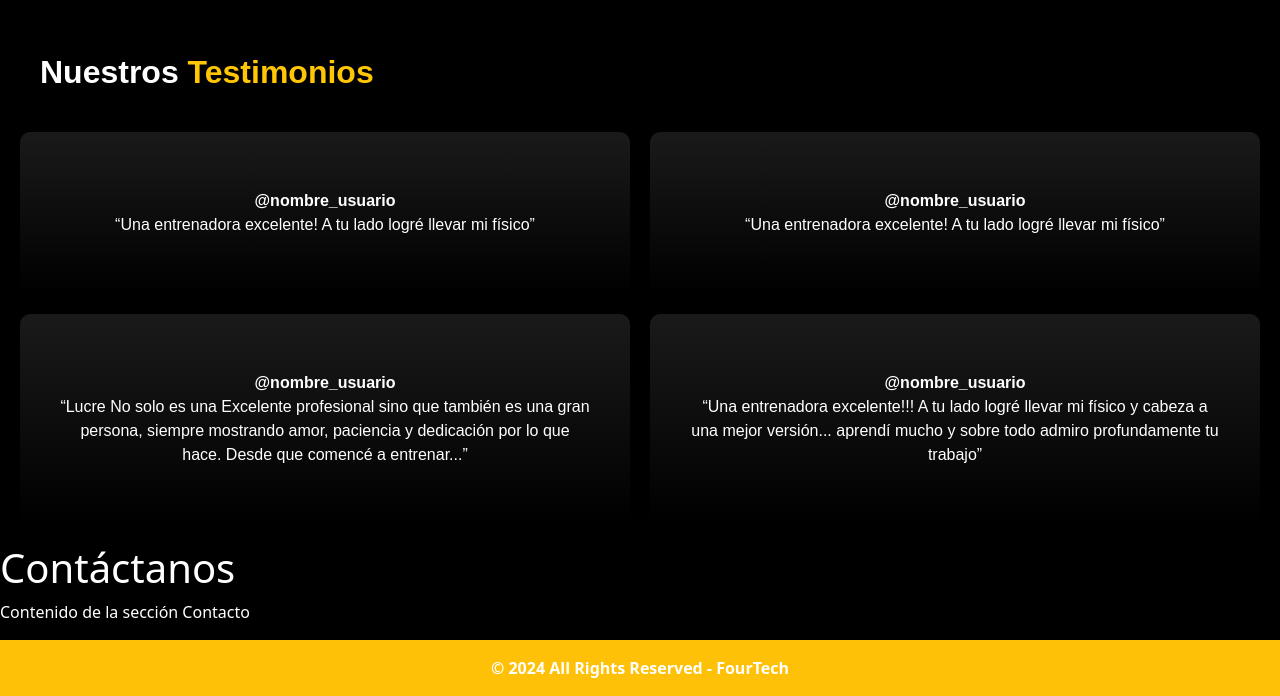
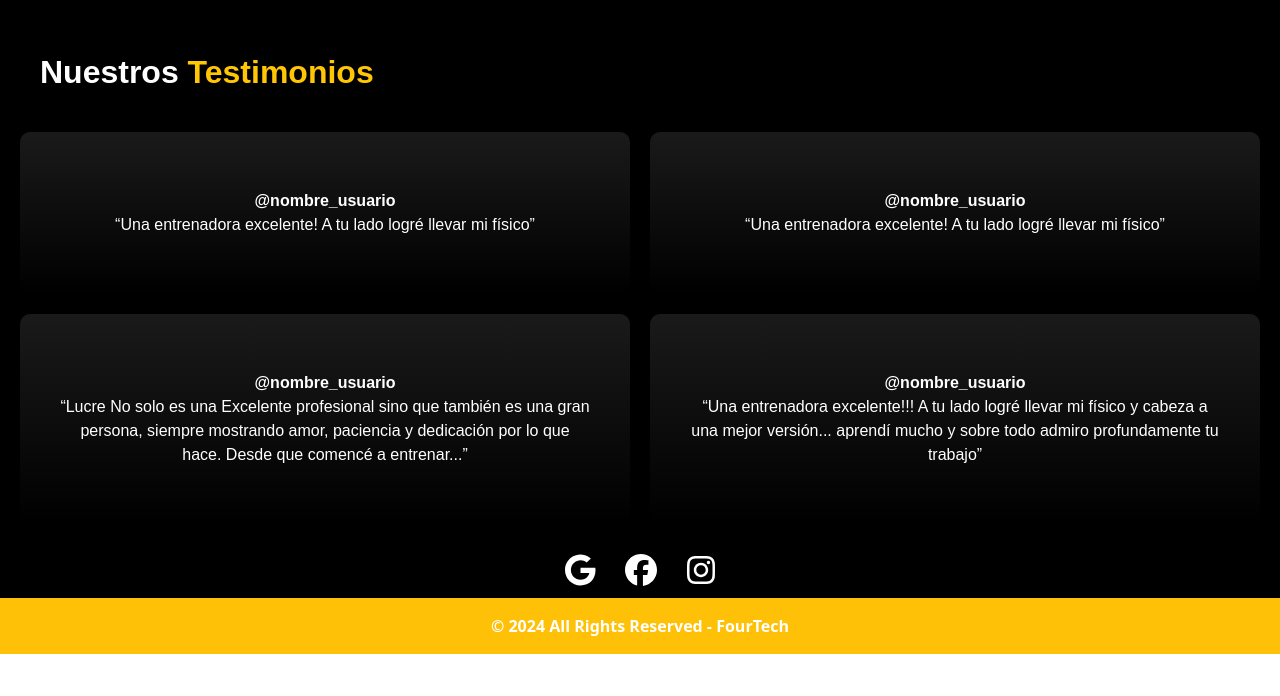
Before and after one commit to iansalzgeberr/EliReyna, a React (Vite) app in the folder frontend/: page / in a window 1280 px wide. Shown: the part 3001-3697 px from the top of the page. After the commit the page ends 3655 px from the top, so only its background shows below. Built offline with nearby package versions, Linux system fonts and the light colour scheme.

Commit message:
agregue el componente testimonios

```diff
--- a/frontend/package.json
+++ b/frontend/package.json
@@ -10,6 +10,9 @@
     "preview": "vite preview"
   },
   "dependencies": {
+    "@fortawesome/fontawesome-svg-core": "^6.5.2",
+    "@fortawesome/free-brands-svg-icons": "^6.5.2",
+    "@fortawesome/react-fontawesome": "^0.2.2",
     "bootstrap": "^5.3.3",
     "react": "^18.3.1",
     "react-dom": "^18.3.1",
--- a/frontend/src/components/main/Contacto.jsx
+++ b/frontend/src/components/main/Contacto.jsx
@@ -1,11 +1,21 @@
-// src/components/main/Contacto.jsx
+// src/components/RedesSociales.js
 import React from 'react';
+import { FontAwesomeIcon } from '@fortawesome/react-fontawesome';
+import { faGoogle, faFacebook, faYoutube, faInstagram } from '@fortawesome/free-brands-svg-icons';
+import './Estilos.css';
 
 const Contacto = () => {
   return (
-    <div>
-      <h1>Contáctanos</h1>
-      <p>Contenido de la sección Contacto</p>
+    <div className="redes-sociales-container">
+      <a href="https://google.com" className="icono" target="_blank" rel="noopener noreferrer">
+        <FontAwesomeIcon icon={faGoogle} size="2x" />
+      </a>
+      <a href="https://facebook.com" className="icono" target="_blank" rel="noopener noreferrer">
+        <FontAwesomeIcon icon={faFacebook} size="2x" />
+      </a>
+      <a href="https://www.instagram.com/elireyna_/" className="icono" target="_blank" rel="noopener noreferrer">
+        <FontAwesomeIcon icon={faInstagram} size="2x" />
+      </a>
     </div>
   );
 };
--- a/frontend/src/components/main/Estilos.css
+++ b/frontend/src/components/main/Estilos.css
@@ -333,3 +333,23 @@
     grid-template-columns: 1fr 1fr;
   }
 }
+
+/* src/components/RedesSociales.css */
+
+.redes-sociales-container {
+  background-color: #000;
+  display: flex;
+  justify-content: center;
+  align-items: center;
+  padding: 10px 0;
+}
+
+.icono {
+  color: #fff;
+  margin: 0 15px;
+  transition: color 0.3s ease;
+}
+
+.icono:hover {
+  color: #ffc605; /* Cambiar el color al pasar el mouse */
+}
```
Also changed, not shown: 1 other file (tests, documents, lock files or other folders).
